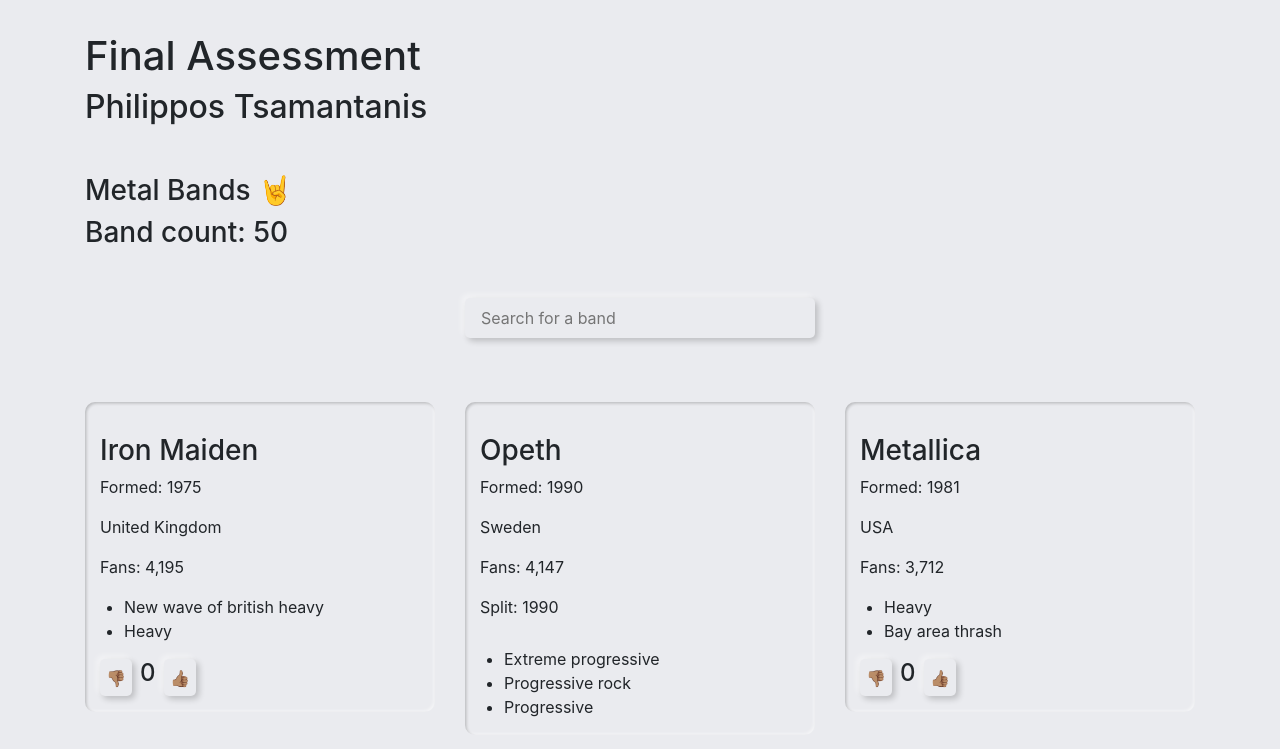
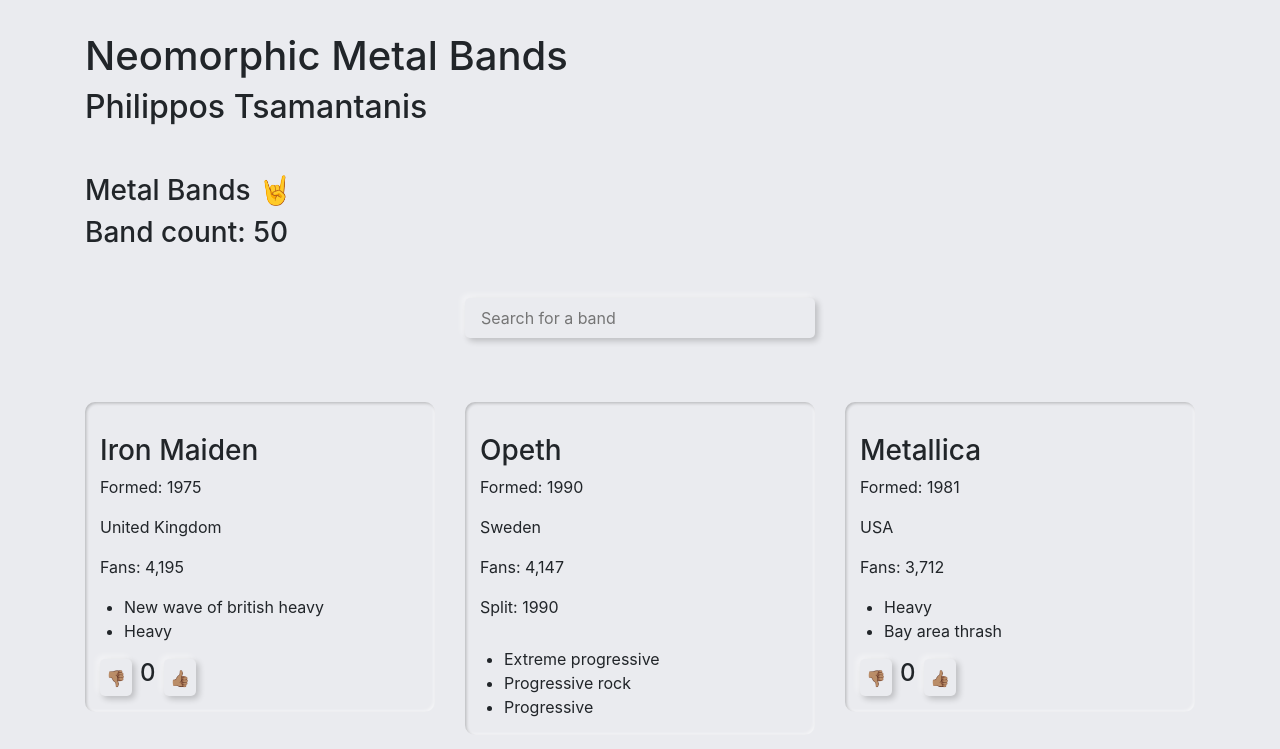
Before and after one commit to tsamantanis/neomorphic-metal-bands, a React (Create React App) app: page / in a window 1280 px wide. Shown: the top 749 px of the page. Built offline with nearby package versions, Linux system fonts and the light colour scheme.

Commit message:
Update name

```diff
--- a/package.json
+++ b/package.json
@@ -1,6 +1,6 @@
 {
-    "name": "tsamantanis-few-1-2-final",
-    "homepage": "http://tsamantanis.github.io/tsamantanis-few-1-2-final",
+    "name": "neomorphic-metal-bands",
+    "homepage": "http://tsamantanis.github.io/neomorphic-metal-bands",
     "version": "0.1.0",
     "private": true,
     "dependencies": {
--- a/public/index.html
+++ b/public/index.html
@@ -21,7 +21,7 @@
             integrity="sha384-9gVQ4dYFwwWSjIDZnLEWnxCjeSWFphJiwGPXr1jddIhOegiu1FwO5qRGvFXOdJZ4"
             crossorigin="anonymous"
         />
-        <title>Tsamantanis Final Assessment</title>
+        <title>Neomorphic Metal Bands | Philippos Tsamantanis</title>
     </head>
     <body>
         <noscript>You need to enable JavaScript to run this app.</noscript>
--- a/src/components/Heading.js
+++ b/src/components/Heading.js
@@ -1,7 +1,7 @@
 function Heading() {
     return (
         <div>
-            <h1>Final Assessment</h1>
+            <h1>Neomorphic Metal Bands</h1>
             <h2>Philippos Tsamantanis</h2>
         </div>
     );
```
Also changed, not shown: src/components/Bands.js (+8 -0 lines), 1 other file (tests, documents, lock files or other folders).
